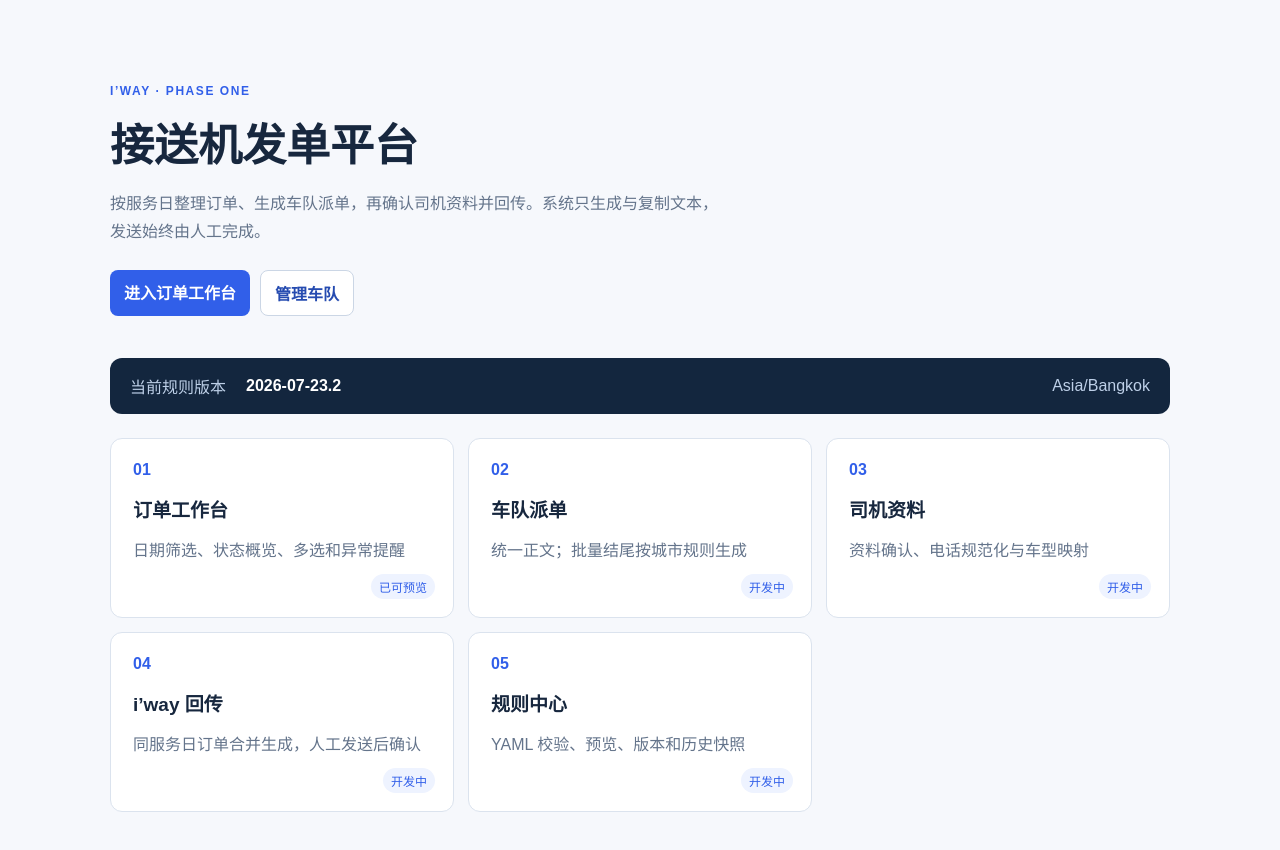
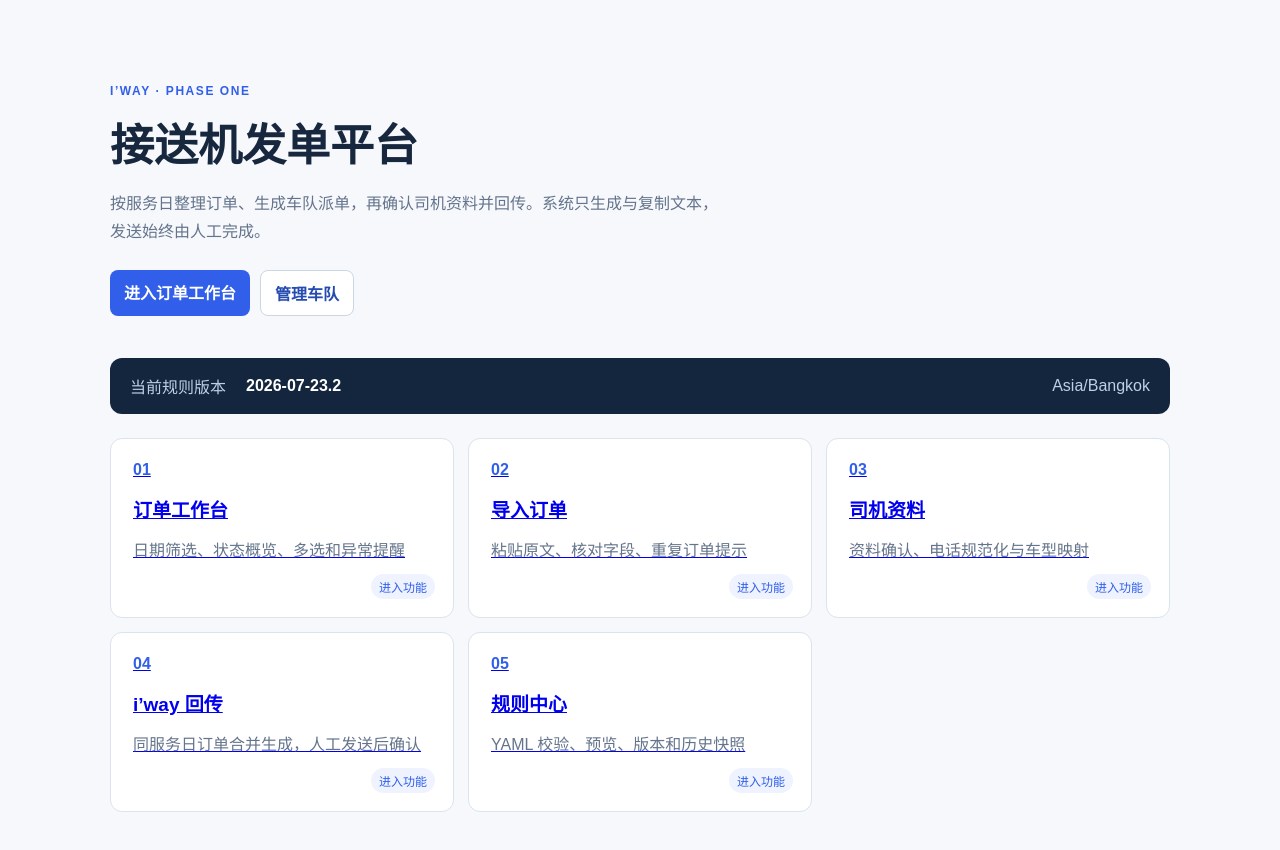
Before and after one commit to miricalniffler/Theshine-Dispatch-System, a Next.js app: page / in a window 1280 px wide. Shown: the top 850 px of the page. Built offline with nearby package versions, Linux system fonts and the light colour scheme.

Commit message:
feat: add workflow navigation links

```diff
--- a/src/app/page.tsx
+++ b/src/app/page.tsx
@@ -2,14 +2,14 @@ import { loadRules } from "@/lib/rules/load-rules";
 import Link from "next/link";
 
 const modules = [
-  ["01", "订单工作台", "日期筛选、状态概览、多选和异常提醒"],
-  ["02", "车队派单", "统一正文；批量结尾按城市规则生成"],
-  ["03", "司机资料", "资料确认、电话规范化与车型映射"],
-  ["04", "i’way 回传", "同服务日订单合并生成，人工发送后确认"],
-  ["05", "规则中心", "YAML 校验、预览、版本和历史快照"],
+  ["01", "订单工作台", "日期筛选、状态概览、多选和异常提醒", "/orders"],
+  ["02", "导入订单", "粘贴原文、核对字段、重复订单提示", "/import"],
+  ["03", "司机资料", "资料确认、电话规范化与车型映射", "/driver-details"],
+  ["04", "i’way 回传", "同服务日订单合并生成，人工发送后确认", "/iway-return"],
+  ["05", "规则中心", "YAML 校验、预览、版本和历史快照", "/rules"],
 ];
 
 export default function Home() {
   const rules = loadRules();
-  return <main className="shell"><header><p className="eyebrow">I’WAY · PHASE ONE</p><h1>接送机发单平台</h1><p className="intro">按服务日整理订单、生成车队派单，再确认司机资料并回传。系统只生成与复制文本，发送始终由人工完成。</p><div className="home-actions"><Link className="home-primary" href="/orders">进入订单工作台</Link><Link className="home-secondary" href="/fleets">管理车队</Link></div></header><section className="rule-card"><span>当前规则版本</span><strong>{rules.rules_version}</strong><span>{rules.timezone}</span></section><section className="grid">{modules.map(([index, title, detail]) => <article key={index}><span>{index}</span><h2>{title}</h2><p>{detail}</p><em>{title === "订单工作台" || title === "车队管理" ? "已可预览" : "开发中"}</em></article>)}</section></main>;
+  return <main className="shell"><header><p className="eyebrow">I’WAY · PHASE ONE</p><h1>接送机发单平台</h1><p className="intro">按服务日整理订单、生成车队派单，再确认司机资料并回传。系统只生成与复制文本，发送始终由人工完成。</p><div className="home-actions"><Link className="home-primary" href="/orders">进入订单工作台</Link><Link className="home-secondary" href="/fleets">管理车队</Link></div></header><section className="rule-card"><span>当前规则版本</span><strong>{rules.rules_version}</strong><span>{rules.timezone}</span></section><section className="grid">{modules.map(([index, title, detail, href]) => <Link className="home-module" href={href} key={index}><article><span>{index}</span><h2>{title}</h2><p>{detail}</p><em>进入功能</em></article></Link>)}</section></main>;
 }
```
